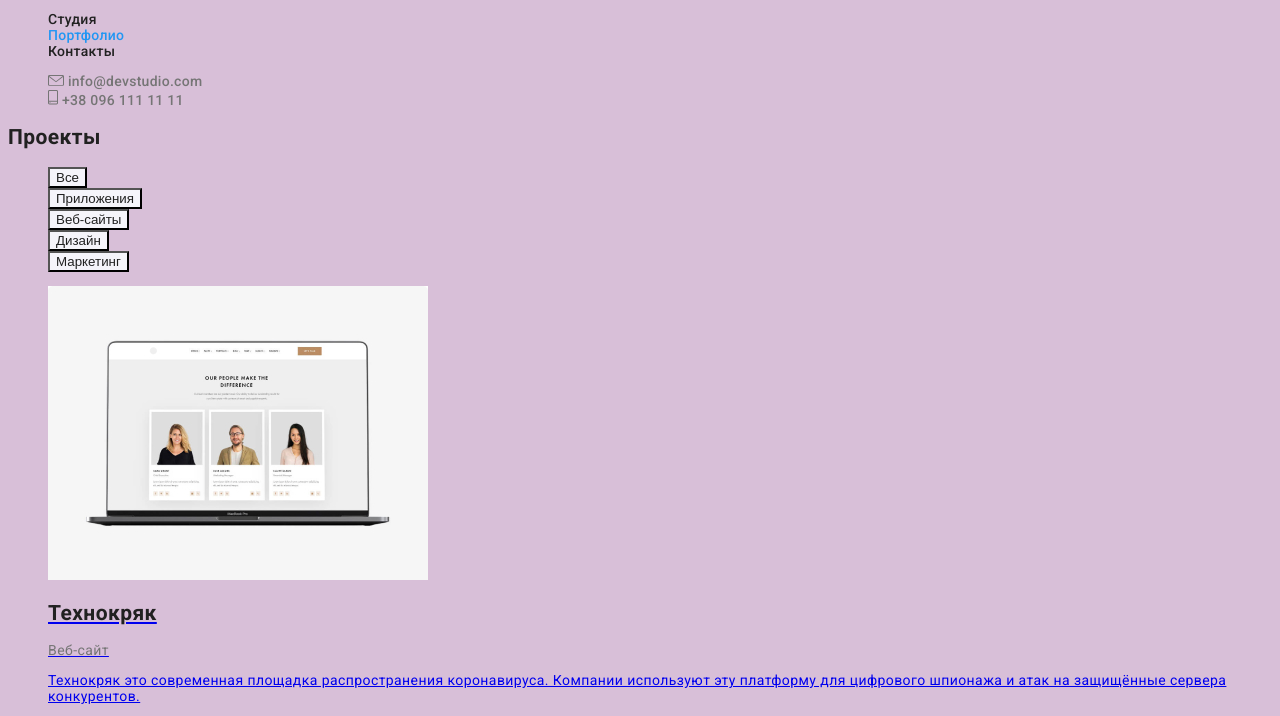
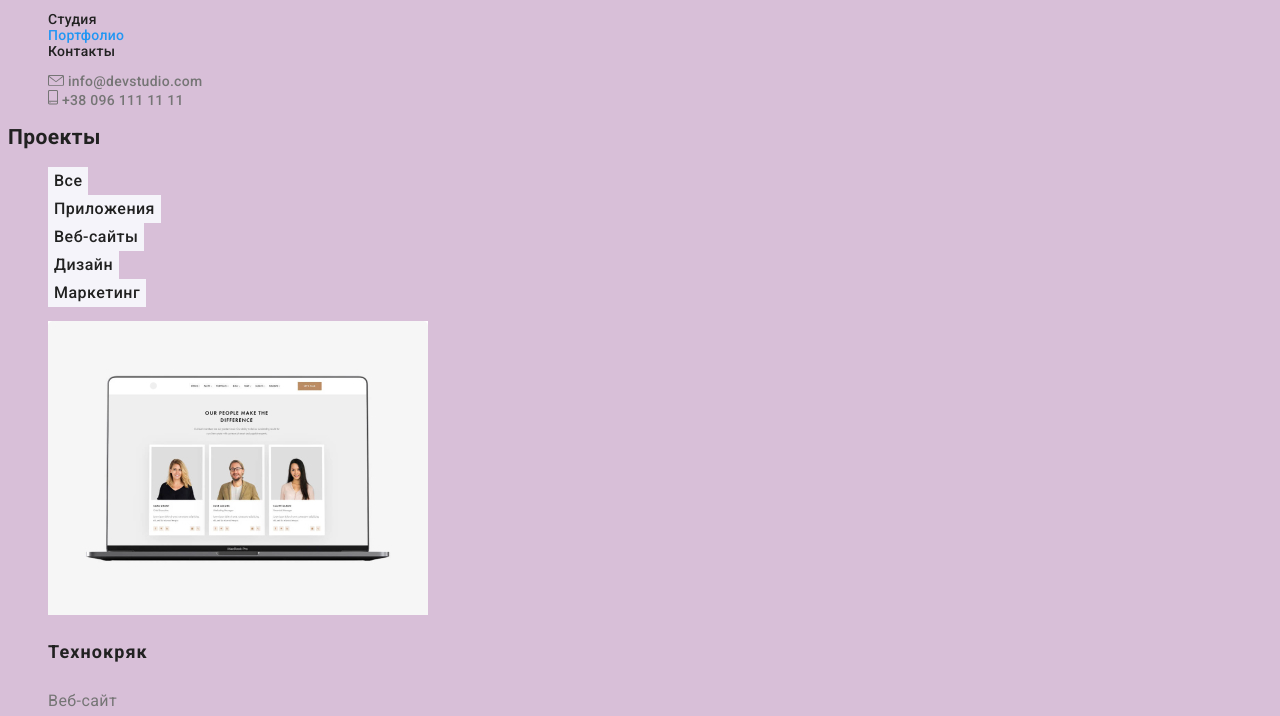
Before and after one commit to yermakovaa/goit-markup-hw-02, a plain HTML site: page portfolio.html in a window 1280 px wide. Shown: the part 41-757 px from the top of the page. Drawn offline with Linux system fonts and the light colour scheme.

Commit message:
Добавляет оформление цвета и текста

```diff
--- a/css/style.css
+++ b/css/style.css
@@ -136,6 +136,7 @@ body {
 }
 .social-links {
     color: #AFB1B8;
+    text-decoration: none;
 }
 .social-links:hover,
 .social-links:focus {
@@ -172,6 +173,12 @@ body {
 .filter-item {
     color: var(--primary-text-color);
     background-color: #F5F4FA;
+    border-style: none;
+    font-family: Roboto, sans-serif;
+    font-weight: 500;
+    font-size: 16px;
+    line-height: 1.62;
+    letter-spacing: 0.03em;
 }
 .filter-item:hover,
 .filter-item:focus {
@@ -180,7 +187,23 @@ body {
 }
 .name-project {
     color: var(--primary-text-color);
+    font-weight: 700;
+    font-size: 18px;
+    line-height: 2;
+    letter-spacing: 0.06em;
+}
+.project-link {
+    text-decoration: none;
 }
 .project-item {
-    color: var(--secondary-text-color)
+    color: var(--secondary-text-color);
+    font-weight: 400;
+    font-size: 16px;
+    line-height: 1.87;
 }
+.project-text {
+    color: var(--primary-white-color);
+    font-weight: 400;
+    font-size: 18px;
+    line-height: 1.56;
+}
```
